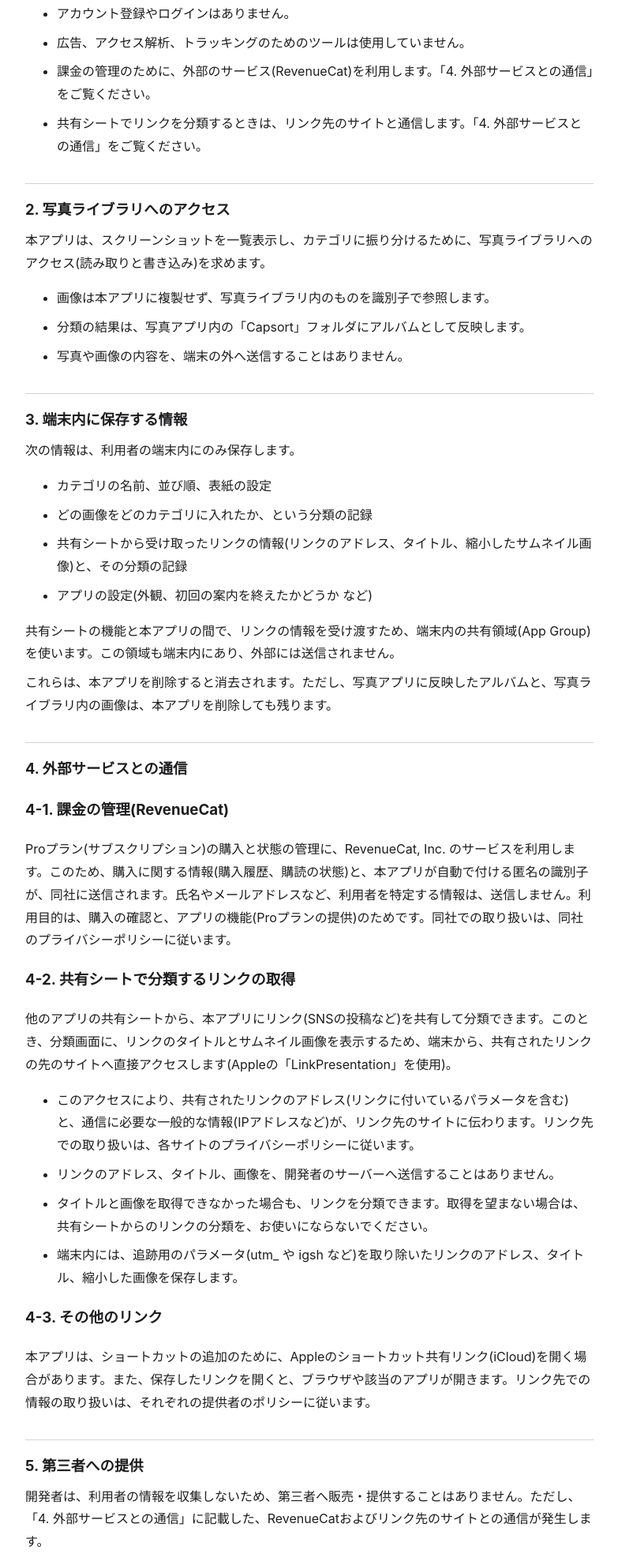
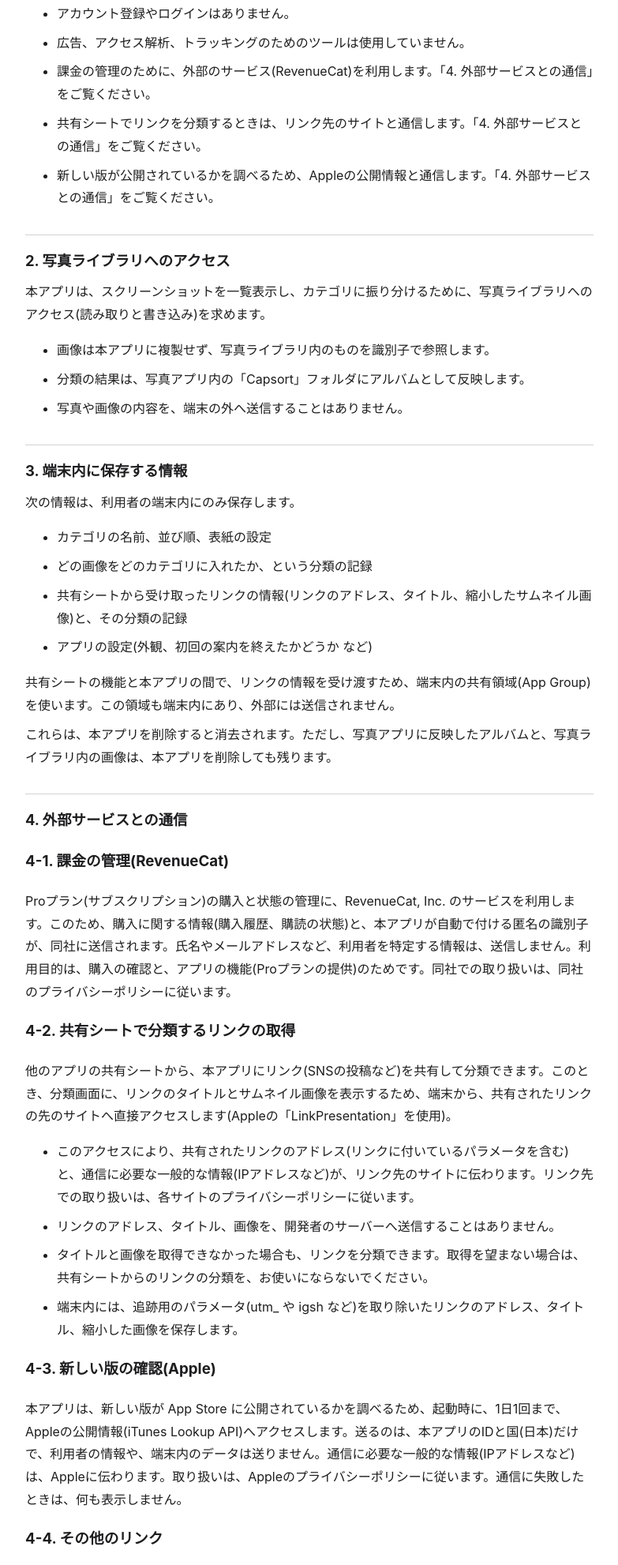
Before and after one commit to yktssss9-blip/capsort-site, a plain HTML site: page privacy.html in a window 1280 px wide. Shown: the part 396-2378 px from the top of the page at 79% size, without its empty margins (248-1031 px from the left). Drawn offline with Linux system fonts and the light colour scheme.

Commit message:
update: プライバシーポリシーに、新しい版の確認(Appleの公開情報への通信)を追記
Co-Authored-By: Claude Sonnet 5.5 <noreply@anthropic.com>

```diff
--- a/privacy.html
+++ b/privacy.html
@@ -20,7 +20,7 @@
 <main>
 <nav><a href="./">Capsort</a></nav>
 <h1>プライバシーポリシー</h1>
-<p class="meta">制定日: 2026年10月23日 / 最終改定日: 2026年11月4日</p>
+<p class="meta">制定日: 2026年10月23日 / 最終改定日: 2026年11月5日</p>
 
 <p>Capsort(以下「本アプリ」)は、スクリーンショットや、共有シートから受け取ったリンクを、自分で決めたカテゴリに振り分けるiOSアプリです。本アプリにおける情報の取り扱いを、以下のとおり定めます。</p>
 
@@ -31,6 +31,7 @@
   <li>広告、アクセス解析、トラッキングのためのツールは使用していません。</li>
   <li>課金の管理のために、外部のサービス(RevenueCat)を利用します。「4. 外部サービスとの通信」をご覧ください。</li>
   <li>共有シートでリンクを分類するときは、リンク先のサイトと通信します。「4. 外部サービスとの通信」をご覧ください。</li>
+  <li>新しい版が公開されているかを調べるため、Appleの公開情報と通信します。「4. 外部サービスとの通信」をご覧ください。</li>
 </ul>
 
 <h2>2. 写真ライブラリへのアクセス</h2>
@@ -65,7 +66,10 @@
   <li>端末内には、追跡用のパラメータ(utm_ や igsh など)を取り除いたリンクのアドレス、タイトル、縮小した画像を保存します。</li>
 </ul>
 
-<h3>4-3. その他のリンク</h3>
+<h3>4-3. 新しい版の確認(Apple)</h3>
+<p>本アプリは、新しい版が App Store に公開されているかを調べるため、起動時に、1日1回まで、Appleの公開情報(iTunes Lookup API)へアクセスします。送るのは、本アプリのIDと国(日本)だけで、利用者の情報や、端末内のデータは送りません。通信に必要な一般的な情報(IPアドレスなど)は、Appleに伝わります。取り扱いは、Appleのプライバシーポリシーに従います。通信に失敗したときは、何も表示しません。</p>
+
+<h3>4-4. その他のリンク</h3>
 <p>本アプリは、ショートカットの追加のために、Appleのショートカット共有リンク(iCloud)を開く場合があります。また、保存したリンクを開くと、ブラウザや該当のアプリが開きます。リンク先での情報の取り扱いは、それぞれの提供者のポリシーに従います。</p>
 
 <h2>5. 第三者への提供</h2>
@@ -84,6 +88,7 @@
 <h2 lang="en">Privacy Policy (English summary)</h2>
 <p lang="en">The developer does not collect your personal information, and Capsort does not send your data to any server run by the developer. There are no accounts, ads, or analytics. Capsort asks for read and write access to your Photos library only to list your screenshots and reflect your categories as albums inside a "Capsort" folder in the Photos app. Your images are referenced in place and never copied or uploaded. Categories, classification records, saved links, and settings are stored only on your device.</p>
 <p lang="en">Two kinds of network communication occur. (1) Subscriptions are managed by RevenueCat, Inc.: your purchase information (purchase history, subscription status) and an anonymous identifier generated by the app are sent to RevenueCat; no name or email address is sent. (2) When you share a link to Capsort from another app's share sheet, your device contacts the linked website directly to fetch the title and thumbnail image, so the link address (including any parameters it contains) and ordinary connection information such as your IP address reach that site. The link, title, and image are not sent to the developer, and are stored only on your device (with tracking parameters removed from the stored address). If the title or image cannot be fetched, you can still classify the link. Opening the shortcut-sharing link may take you to Apple's iCloud service, which is governed by Apple's privacy policy.</p>
+<p lang="en">At launch, at most once a day, the app also asks Apple's public iTunes Lookup API whether a newer version is available. Only the app's ID and the country (Japan) are sent, together with ordinary connection information such as your IP address; none of your data is sent. If the request fails, nothing is shown.</p>
 </main>
 </body>
 </html>
```
